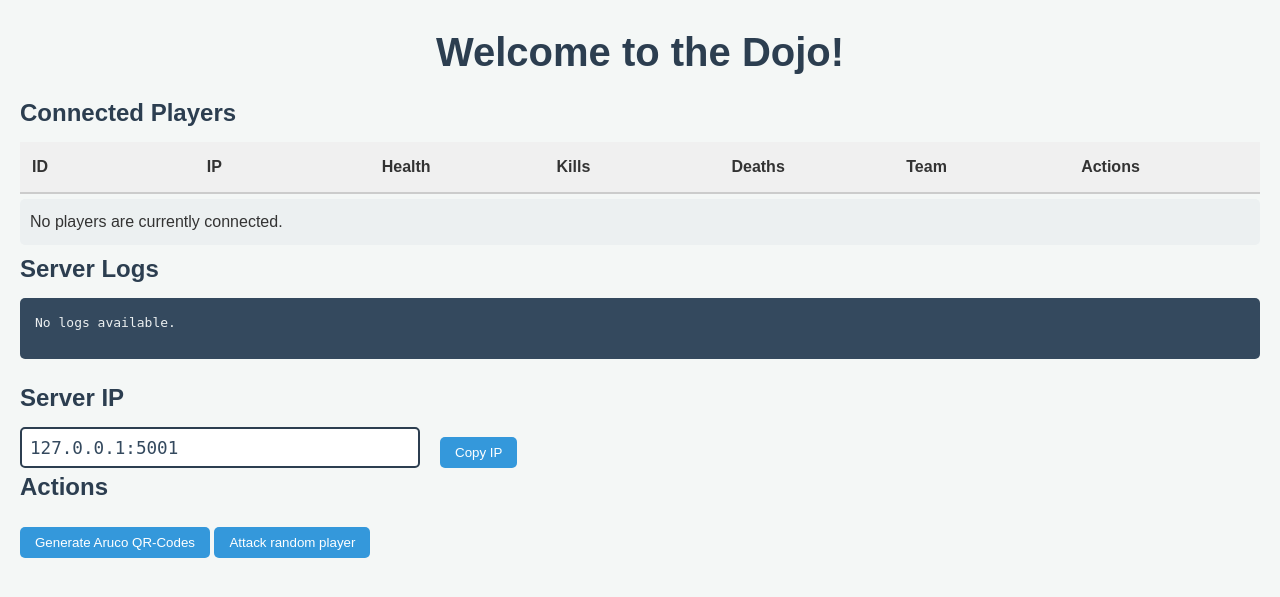
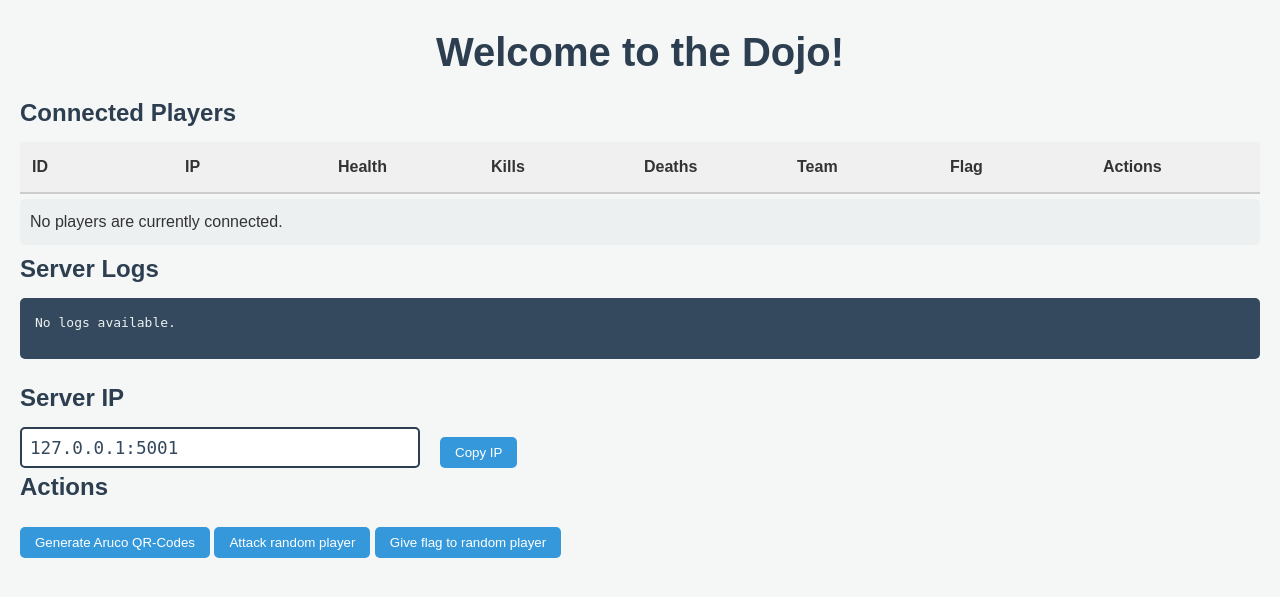
Before and after one commit to r-/robert-dojo, a Flask app: page / in a window 1280 px wide. Shown: the top 597 px of the page. Run offline with Flask 3, Linux system fonts and the light colour scheme; data that the repository does not hold is empty.

Commit message:
added teams

```diff
--- a/static/debug_commands.js
+++ b/static/debug_commands.js
@@ -1,3 +1,47 @@
+async function debugGiveFlag() {
+    try {
+        // Step 1: Fetch current players
+        const gameDataResponse = await fetch('/get_game_data');
+        const gameData = await gameDataResponse.json();
+
+        const players = gameData.players;
+        const playerIds = Object.keys(players);
+
+        if (playerIds.length === 0) {
+            console.error('No players available to give a flag.');
+            return;
+        }
+
+        // Step 2: Pick a random player to give the flag
+        const randomIndex = Math.floor(Math.random() * playerIds.length);
+        const targetId = playerIds[randomIndex];
+
+        console.log(`Randomly selected player to receive the flag: ${targetId}`);
+
+        // Step 3: Send the command to the server to give the flag
+        const flagResponse = await fetch('/command', {
+            method: 'POST',
+            headers: {
+                'Content-Type': 'application/json'
+            },
+            body: JSON.stringify({
+                command: `take_flag ${targetId}`
+            })
+        });
+
+        const flagResult = await flagResponse.json();
+        console.log('Server response:', flagResult);
+
+        if (!flagResponse.ok) {
+            console.error('Failed to give flag:', flagResult.message);
+        } else {
+            console.log(`Flag successfully given to player ${targetId}`);
+        }
+    } catch (error) {
+        console.error('Error during debugGiveFlag:', error);
+    }
+}
+
 async function debugAttack() {
     try {
         // Step 1: Fetch current players
--- a/static/players.css
+++ b/static/players.css
@@ -6,7 +6,7 @@
 
 .table-header, .table-row {
     display: grid;
-    grid-template-columns: repeat(7, 1fr);
+    grid-template-columns: repeat(8, 1fr);
     gap: 0.5rem;
     align-items: center;
 }
@@ -59,3 +59,11 @@
 .blue-team-button:hover { background-color: #2980b9; }
 .red-team-button:hover { background-color: #c0392b; }
 .kick-button:hover { background-color: #333; }
+
+.team-blue {
+    background-color: #A0C8FF;
+}
+
+.team-red {
+    background-color: #FFB3B3;
+}
--- a/static/players.js
+++ b/static/players.js
@@ -20,17 +20,23 @@ function kickPlayer(playerId) {
         console.error('Error kicking player:', error);
     });
 }
+function createPlayerItem(player) {
+    let teamClass = 'default-team'; // Default class
+    if (player.team === 'Blue') {
+        teamClass = 'team-blue'; // Muted blue team
+    } else if (player.team === 'Red') {
+        teamClass = 'team-red'; // Muted red team
+    }
 
-function createPlayerItem(player)
-{
     return `
-     <li class="table-row" data-player-id="${player.id}">
+     <li class="table-row ${teamClass}" data-player-id="${player.id}">
         <div>${player.id}</div>
         <div>${player.ip}</div>
         <div>${player.health}</div>
         <div>${player.score}</div>
         <div>${player.deaths}</div>
         <div>${player.team}</div>
+        <div>${player.flag}</div>
         <div class="player-actions">
             <button class="blue-team-button" onclick="newTeam('${player.id}', 'Blue')">Blue</button>
             <button class="red-team-button" onclick="newTeam('${player.id}', 'Red')">Red</button>
@@ -39,7 +45,6 @@ function createPlayerItem(player)
     </li>
 `;
 }
-
 
 // Function to make player join a team
 function newTeam(playerId, team) {
@@ -54,7 +59,7 @@ function newTeam(playerId, team) {
     .then(response => response.json())
     .then(data => {
         if (data.status === 'success') {
-            alert(`Player ${playerId} has joined the ${team} team!`);
+            //alert(`Player ${playerId} has joined the ${team} team!`);
             updateGameData(); // Refresh player list
         } else {
             alert(`Failed to assign team: ${data.message}`);
--- a/templates/index.html
+++ b/templates/index.html
@@ -20,6 +20,7 @@
             <div>Kills</div>
             <div>Deaths</div>
             <div>Team</div>
+            <div>Flag</div>
             <div>Actions</div>
         </div>
         <ul id="players-list" class="table-body">
@@ -41,6 +42,7 @@
     <div id="Actions">
         <button onclick="generateQRCode()">Generate Aruco QR-Codes</button>
         <button onclick="debugAttack()">Attack random player</button>
+        <button onclick="debugGiveFlag()">Give flag to random player</button>
     </div>
 
     <!-- Modal for displaying QR code -->
```
Also changed, not shown: tools/commands.py (+22 -0 lines), tools/dojocontrol.py (+21 -0 lines).
